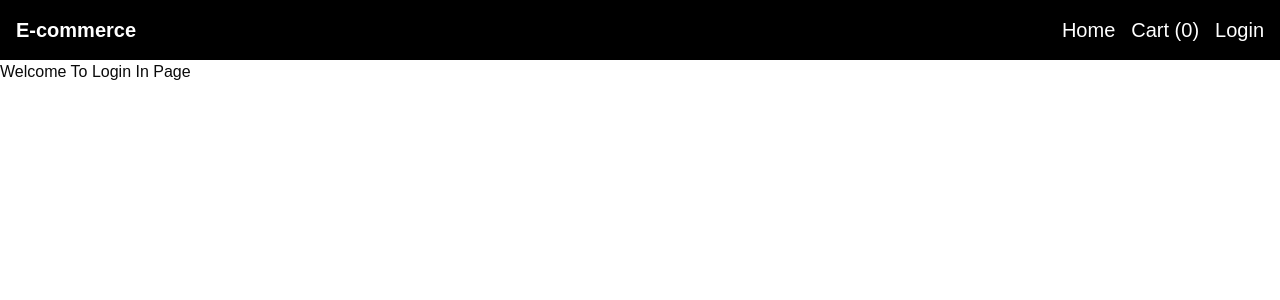
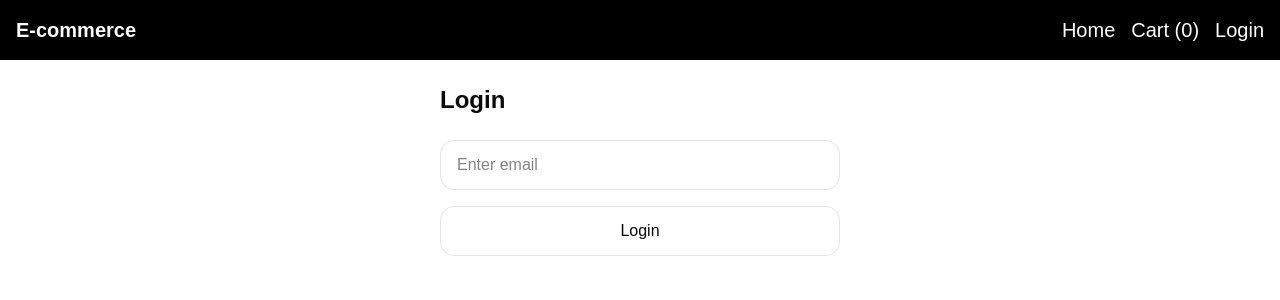
Before and after one commit to amin10003/TaskManager, a React (Vite) app: page /login in a window 1280 px wide. Shown: the top 300 px of the page. Built offline with nearby package versions, Linux system fonts and the light colour scheme.

Commit message:
implement login page and authentication flow

```diff
--- a/src/Pages/Login.jsx
+++ b/src/Pages/Login.jsx
@@ -1,9 +1,53 @@
-import React from 'react'
+import { useContext, useState } from "react";
+import { AuthContext } from "@/Context/AuthContext";
+import { useNavigate } from "react-router-dom";
 
 function Login() {
+  const [email, setEmail] = useState("");
+
+  const { login } = useContext(AuthContext);
+
+  const navigate = useNavigate();
+
+  const handleSubmit = (e) => {
+    e.preventDefault();
+
+    if (!email) return;
+
+    login(email);
+
+    navigate("/checkout");
+  };
+
   return (
-    <h2>Welcome To Login In Page</h2>
-  )
+    <div className="p-6 max-w-md mx-auto">
+      <h1 className="text-2xl font-bold mb-6">
+        Login
+      </h1>
+
+      <form
+        onSubmit={handleSubmit}
+        className="space-y-4"
+      >
+        <input
+          type="email"
+          placeholder="Enter email"
+          value={email}
+          onChange={(e) =>
+            setEmail(e.target.value)
+          }
+          className="w-full border rounded-xl px-4 py-3"
+        />
+
+        <button
+          type="submit"
+          className="border px-6 py-3 rounded-xl w-full"
+        >
+          Login
+        </button>
+      </form>
+    </div>
+  );
 }
 
-export default Login
+export default Login;
```
